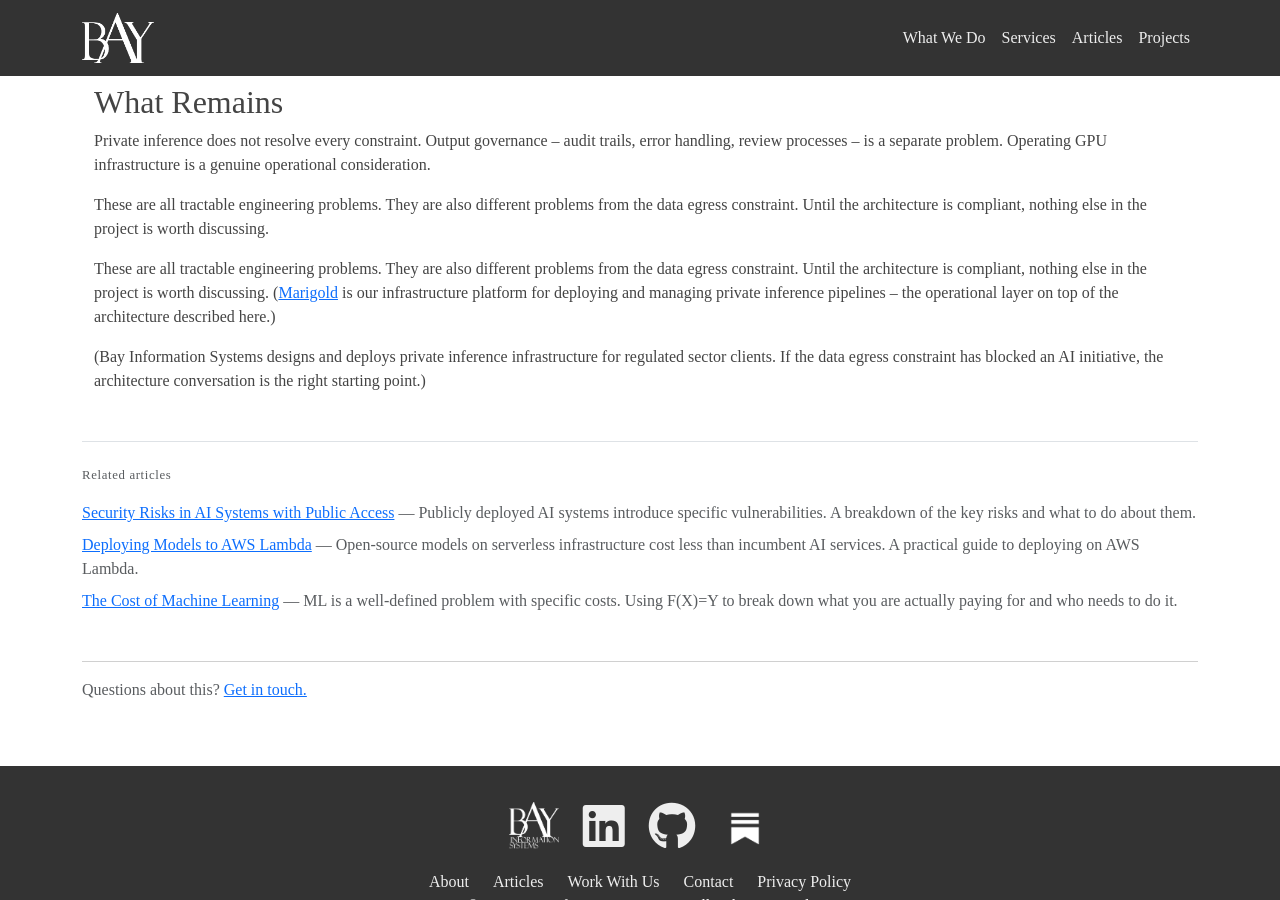
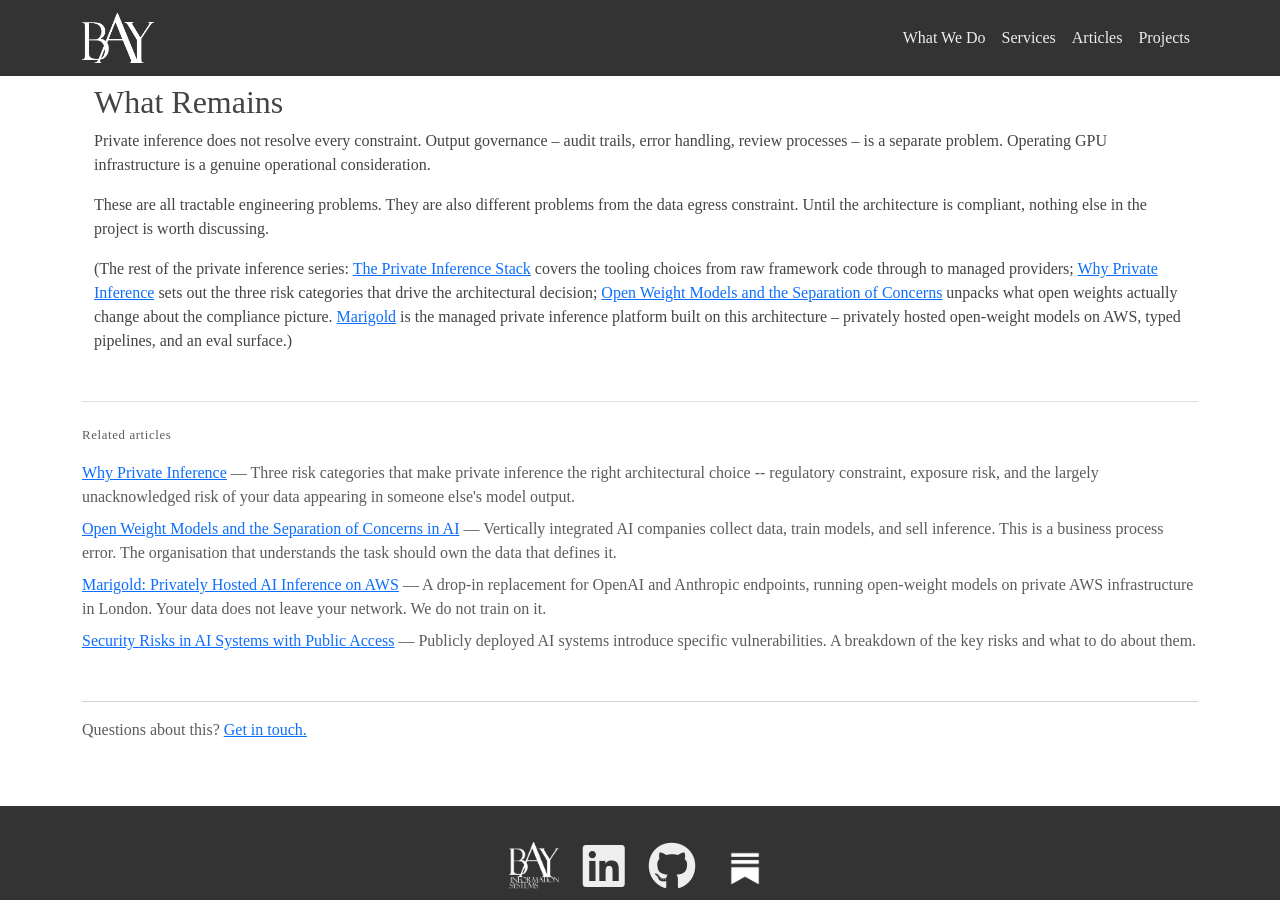
Before and after one commit to bayinfosys/bayinfosys.github.io, a Jekyll site: the page built from _posts/2026-01-01-40-private-inference.md, in a window 1280 px wide and 900 px high, scrolled down 862 px. Built offline with Jekyll 4.4.1, drawn with Linux system fonts in a browser that asks for light colours.

Commit message:
minor updates to forward link to new articles

```diff
--- a/_posts/2026-01-01-40-private-inference.md
+++ b/_posts/2026-01-01-40-private-inference.md
@@ -7,9 +7,11 @@
 topic: "Architecture & Deployment"
 seo_title: "How to Run AI Models Inside Your Own Infrastructure"
 related:
+  - 63-private-inference
+  - 65-why-private-inference
+  - 66-open-weights-separate-concerns
+  - 64-marigold
   - 09-data-risks
-  - 02-deploy-simple-model
-  - 04-cost-of-ml
 ---
 
 # Private Inference: Running AI Inside Your Own Infrastructure
@@ -42,6 +44,8 @@
 
 These are all tractable engineering problems. They are also different problems from the data egress constraint. Until the architecture is compliant, nothing else in the project is worth discussing.
 
-These are all tractable engineering problems. They are also different problems from the data egress constraint. Until the architecture is compliant, nothing else in the project is worth discussing. ([Marigold](https://marigold.run) is our infrastructure platform for deploying and managing private inference pipelines -- the operational layer on top of the architecture described here.)
-
-(Bay Information Systems designs and deploys private inference infrastructure for regulated sector clients. If the data egress constraint has blocked an AI initiative, the architecture conversation is the right starting point.)
+(The rest of the private inference series: [The Private Inference Stack](/library/63-private-inference.html)
+covers the tooling choices from raw framework code through to managed providers;
+[Why Private Inference](/library/65-why-private-inference.html) sets out the three
+risk categories that drive the architectural decision; [Open Weight Models and the Separation of Concerns](/library/66-open-weights-separate-concerns.html) unpacks what open weights actually change about the compliance picture.
+[Marigold](https://marigold.run) is the managed private inference platform built on this architecture -- privately hosted open-weight models on AWS, typed pipelines, and an eval surface.)
--- a/_posts/2026-01-01-64-marigold.md
+++ b/_posts/2026-01-01-64-marigold.md
@@ -5,11 +5,8 @@
 description: "A drop-in replacement for OpenAI and Anthropic endpoints,
 running open-weight models on private AWS infrastructure in London.
 Your data does not leave your network. We do not train on it."
-keywords: ["private inference", "private ai hosting", "open weight models",
-"self-hosted llm", "data sovereignty", "private inference hosting",
-"hosted inference", "private cloud inference", "private ai infrastructure",
-"open source models aws"]
-topic: "Infrastructure"
+keywords: ["private inference", "private ai hosting", "open weight models", "self-hosted llm", "data sovereignty", "private inference hosting", "hosted inference", "private cloud inference", "private ai infrastructure", "open weight models"]
+topic: "Developer Tools"
 related:
   - 40-private-inference
   - 63-private-inference
```
Also changed, not shown: _posts/2026-01-01-54-runfox.md (+1 -1 lines), _posts/2026-01-01-63-private-inference-stack.md (renamed from _posts/2026-01-01-63-private-inference.md).
